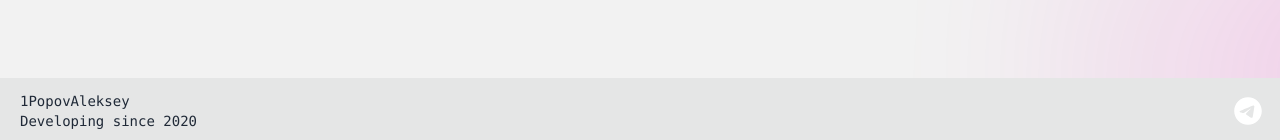
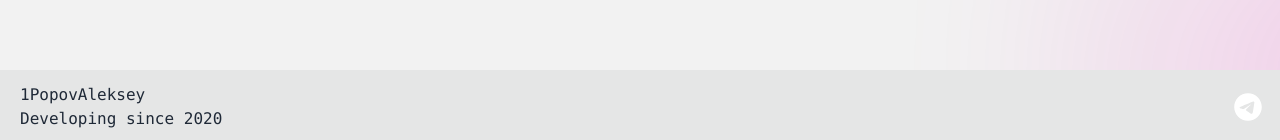
Before and after one commit to oluqom/oluqom, a React (Vite) app: page / in a window 1280 px wide. Shown: the part 657-797 px from the top of the page. Built offline with nearby package versions, Linux system fonts and the light colour scheme.

Commit message:
feat: update Footer

```diff
--- a/src/widgets/LayoutFooter/ui/LayoutFooter.tsx
+++ b/src/widgets/LayoutFooter/ui/LayoutFooter.tsx
@@ -1,7 +1,7 @@
 const LayoutFooter = () => {
   return (
     <>
-      <footer className="footer px-5 py-3 fixed bottom-0 left-0 right-0 border-t bg-base-300 text-base-content border-base-300">
+      <footer className="flex justify-between items-center px-5 py-3 fixed bottom-0 left-0 right-0 border-t bg-base-300 text-base-content border-base-300">
         <div className="items-center grid-flow-col">
           <p>
             1PopovAleksey <br />
```
